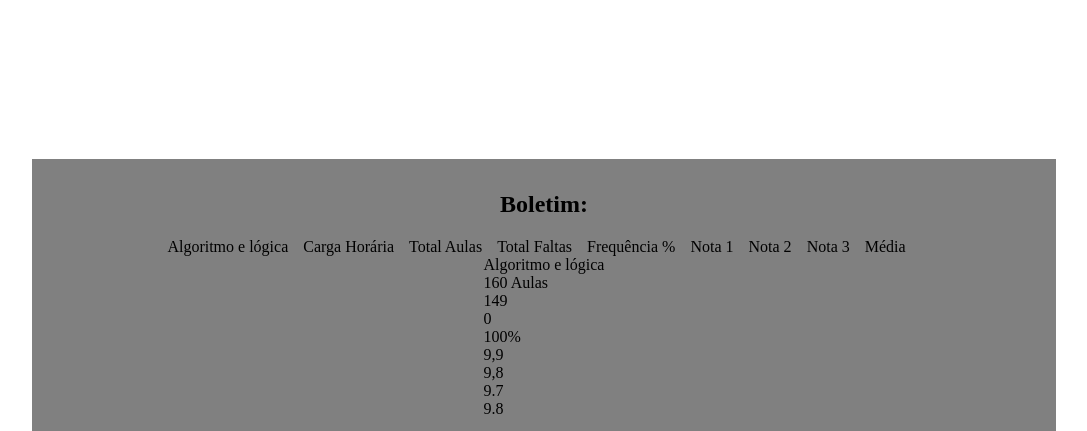
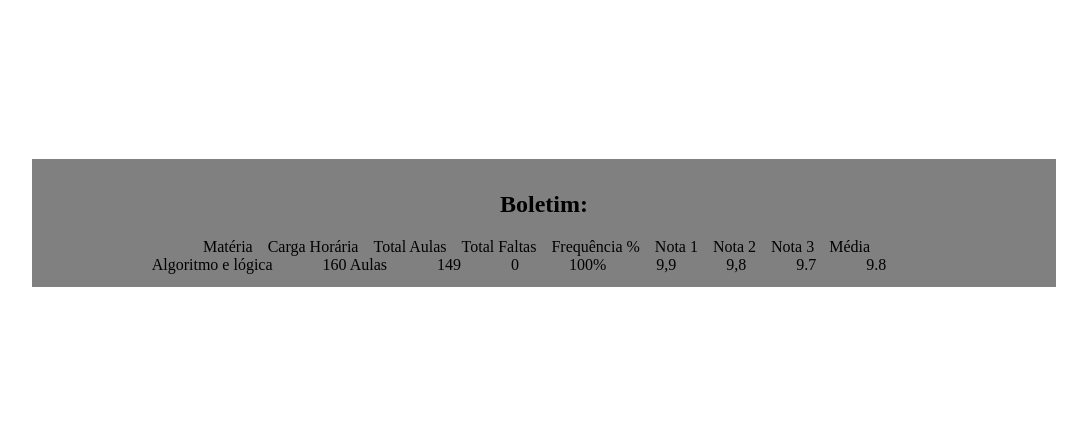
Before and after one commit to Janijanilevs/IEET-SistemaDeEnsino, a PHP site: page /paginas/aluno.html in a window 1280 px wide. Shown: the part 918-1349 px from the top of the page, without its empty margins (96-1183 px from the left). After the commit the page ends 1205 px from the top, so only its background shows below. Run offline with PHP 8.4, Linux system fonts and the light colour scheme.

Commit message:
mudando uma coisa em aluno

```diff
--- a/Projeto-IEET-SiteWeb/estilos/estiloAluno.css
+++ b/Projeto-IEET-SiteWeb/estilos/estiloAluno.css
@@ -91,3 +91,11 @@ ul{
 .padraoBoletim li{
     margin-right: 15px;
 }
+.materia{
+    display: flex;
+    flex-direction: row;
+
+}
+.materia li{
+    margin-right: 50px;
+}
--- a/Projeto-IEET-SiteWeb/paginas/aluno.html
+++ b/Projeto-IEET-SiteWeb/paginas/aluno.html
@@ -51,7 +51,7 @@
         <section class="boletim">
             <h1> Boletim: </h1>
                 <ul class="padraoBoletim">
-                        <li> Algoritmo e lógica</li>
+                    <li> Matéria</li>
                     <li> Carga Horária</li>
                     <li> Total Aulas </li>
                     <li> Total Faltas </li>
@@ -61,8 +61,7 @@
                     <li> Nota 3 </li>
                     <li> Média </li>
                 </ul>
-            <div class="materia">
-                <ul>
+                <ul class="materia">
                     <li> Algoritmo e lógica</li>
                     <li> 160 Aulas</li>
                     <li> 149 </li>
```
Lines whose indentation alone changed are shown as unchanged.
